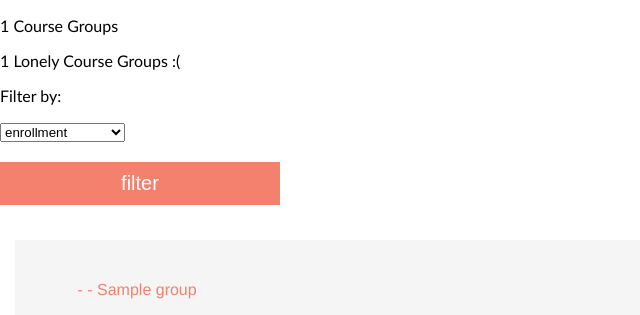
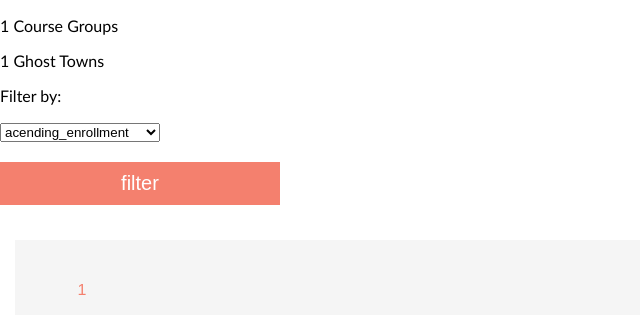
Before and after one commit to zsaraf/cinch_django, a Django app: template templates/sesh/course_group_dashboard.html in a window 1280 px wide. Shown: the part 106-421 px from the top of the page, without its empty margins (0-640 px from the left). Run offline with Django 3.2, Linux system fonts and the light colour scheme; tables that the repository leaves empty hold one stand-in row (values such as "Sample post"); the template is opened without the code that fills it: values that come from a table or form of the project are taken from there, most other values are stand-ins (such as "Sample title", 1, 10 or a date in 2020); parts of the project's set-up code (start-up, migrations or seed data) failed here and were passed over.

Commit message:
course group page

```diff
--- a/apps/tools/forms.py
+++ b/apps/tools/forms.py
@@ -2,4 +2,4 @@
 
 
 class FilterForm(forms.Form):
-    filter_type = forms.ChoiceField(widget=forms.Select(), choices=[('total_enrollment', 'enrollment'), ('recent_enrollment', 'recent enrollment')])
+    filter_type = forms.ChoiceField(widget=forms.Select(), choices=[('ascending_enrollment', 'acending_enrollment'), ('ascending_activity', 'ascending_activity'), ('descending_enrollment', 'descending_enrollment'), ('descending_activity', 'descending_activity')])
--- a/templates/sesh/course_group_dashboard.html
+++ b/templates/sesh/course_group_dashboard.html
@@ -4,7 +4,7 @@
 <html lang="en">
 <head>
     <meta charset="utf-8">
-    <title>Course Groups</title>
+    <title>{{ test }}</title>
     <link rel="stylesheet" type="text/css" href="{% static 'sesh/style.css' %}">
 </head>
 <body>
@@ -17,11 +17,11 @@
 
   <div id='general_stats'>
     <p>{{ num_groups }} Course Groups</p>
-    <p>{{ num_lonely_groups }} Lonely Course Groups :(</p>
+    <p>{{ num_lonely_groups }} Ghost Towns </p>
   </div>
 
   <div id='filter_div'>
-    <form id='filter_form'>
+    <form id='filter_form' method='POST'>
       {% csrf_token %}
         {% if form.is_valid %}
           <p>Success!</p>
@@ -39,6 +39,7 @@
       {% for group in course_groups %}
         <li>
           <div class='group_detail'>
+          <p>{{ group.id }}</p>
           <p>{{ group.school_name }}  -  {{ group.course_name }}  -  {{ group.professor_name }}</p>
           <p>Enrollement: {{ group.num_students }}</p>
           <p>Total Messages: {{ group.num_messages }}</p>
```
Also changed, not shown: apps/tools/views.py (+15 -5 lines).
